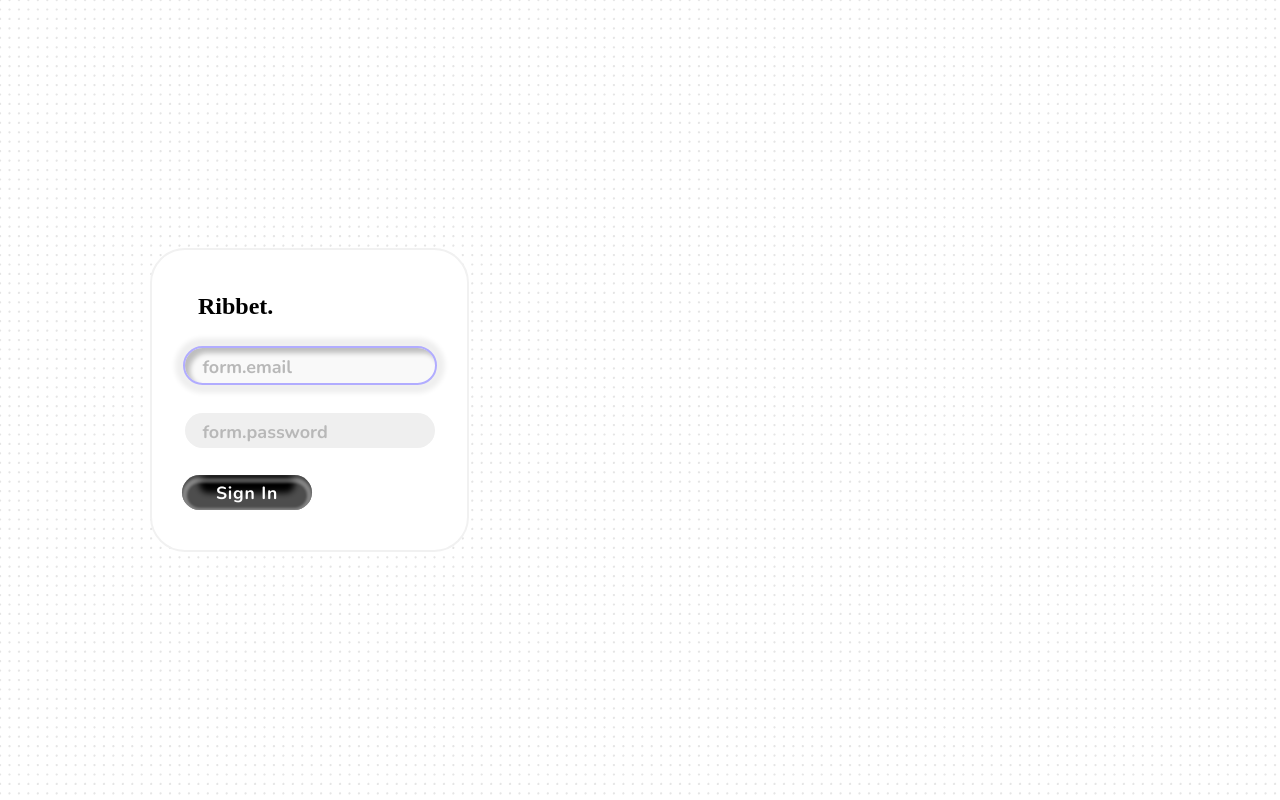
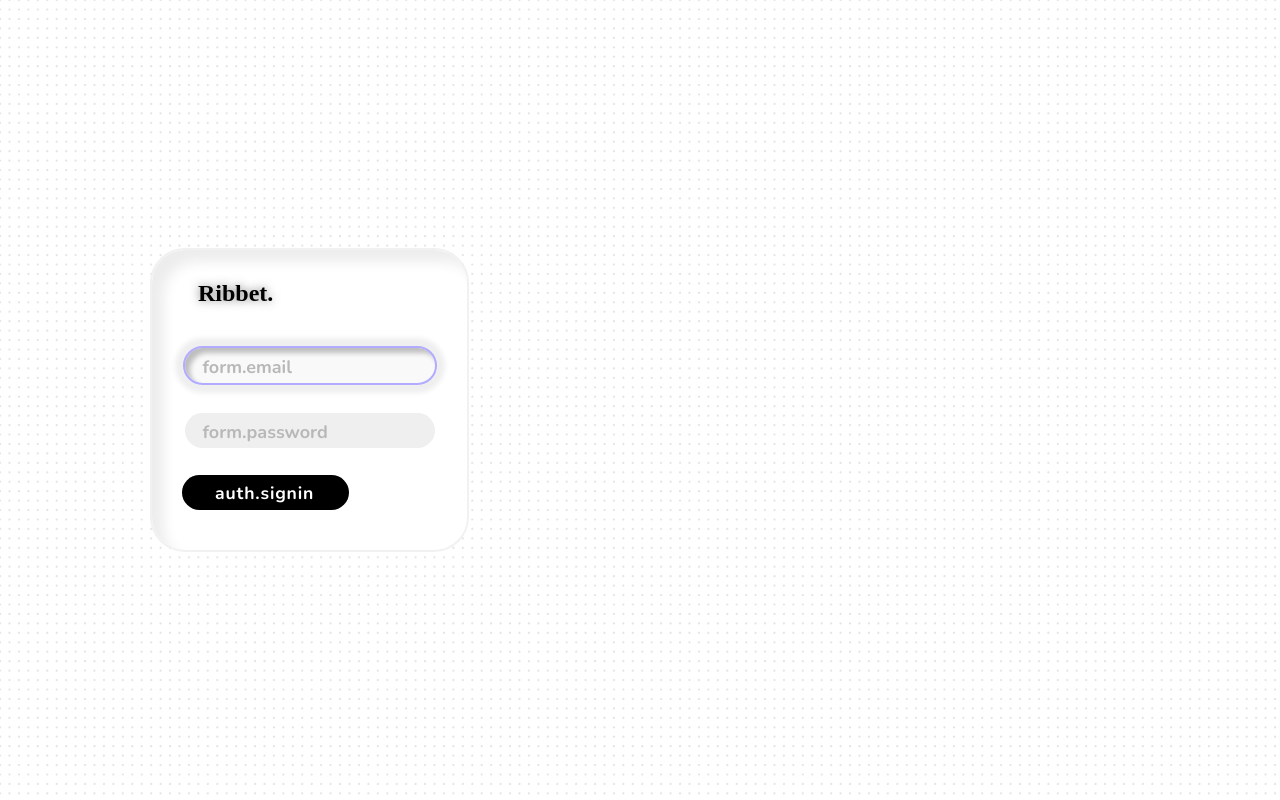
Before and after one commit to psoglav/ribbet-client, a Vue app: page / in a window 1280 px wide. Built offline with nearby package versions, Linux system fonts and the light colour scheme.

Commit message:
create button prototype

```diff
--- a/src/components/button/Button.vue
+++ b/src/components/button/Button.vue
@@ -1,60 +1,103 @@
 <template>
-  <div class="button">{{ value }}</div>
+  <div @click="handleClick" class="button" :class="{ loading }">
+    {{ value }}
+    <span class="button__loading-dots" :class="{ loading }">
+      <span></span>
+      <span></span>
+      <span></span>
+    </span>
+  </div>
 </template>
 
 <script setup>
+import { ref } from "vue";
+
 defineProps({
   value: String,
+});
+
+const loading = ref(false);
+
+const emit = defineEmits(["click"]);
+
+function handleClick() {
+  emit("click", {
+    async wait(promise) {
+      loading.value = true;
+      promise.then(() => {
+        loading.value = false;
+      });
+    },
+  });
+}
+
+defineExpose({
+  loading,
 });
 </script>
 
 <style lang="scss">
 .button {
-  width: 130px;
+  width: min-content;
+  padding: 0 33px;
+  white-space: nowrap;
   height: 35px;
   color: white;
   font-family: Nunito;
   font-weight: 700;
   letter-spacing: 0.05rem;
-  background-color: #000;
-  display: grid;
-  align-content: center;
+  background: #000;
+  display: flex;
+  align-items: center;
   font-size: 1.1rem;
   border-radius: 25px;
   position: relative;
   overflow: hidden;
   cursor: pointer;
-  filter: blur(0.7px);
   user-select: none;
   transition: box-shadow 1s ease;
+  gap: 2px;
+  // box-shadow: 0 0 0px calc(100vw / 2) black;
+  transition: max-width 0.5s ease;
 
+  &:active,
   &:hover {
-    filter: blur(0px);
     &::before,
     &::after {
+      opacity: 0.5;
       transition: none;
-      opacity: 0.5;
     }
   }
 
   &:active {
+    color: black;
+    background: rgb(128, 128, 128);
+  }
+
+  &.loading {
     box-shadow: 0 0 15px black;
     filter: blur(0px);
-    transition: none;
+    transition: box-shadow 1s ease;
     &::before,
     &::after {
-      transition: opacity 0.4s ease !important;
+      transition: opacity 0.4s ease;
       opacity: 0;
     }
   }
 
+  &.loading {
+    background-color: #000;
+    color: white;
+    cursor: progress;
+  }
+
   &::before,
   &::after {
+    opacity: 0;
     transition: opacity 0.05s ease, transform 0.2s ease;
     position: absolute;
     content: "";
     border-radius: 40px;
-    opacity: 0.3;
   }
 
   &::after {
--- a/src/locales/en.json
+++ b/src/locales/en.json
@@ -2,5 +2,8 @@
   "form": {
     "email": "Email",
     "password": "Password"
+  },
+  "auth": {
+    "signin": "Sign In"
   }
 }
--- a/src/locales/ru.json
+++ b/src/locales/ru.json
@@ -2,5 +2,8 @@
   "form": {
     "email": "Email",
     "password": "Пароль"
+  },
+  "auth": {
+    "signin": "Войти"
   }
 }
--- a/src/views/Playground.vue
+++ b/src/views/Playground.vue
@@ -4,7 +4,7 @@
       <h2>Ribbet.</h2>
       <Input :name="t('form.email')" autofocus />
       <Input :name="t('form.password')" secure />
-      <Button value="Sign In" />
+      <Button :value="t('auth.signin')" @click="signin" />
     </div>
   </div>
 </template>
@@ -21,12 +21,20 @@ const { t, locale } = useI18n({
 
 locale.value = "en";
 
+function signin(e) {
+  e.wait(
+    new Promise((resolve) => {
+      setTimeout(resolve, 3000);
+    })
+  );
+}
+
 defineExpose({
   t,
 });
 </script>
 
-<style lang="scss">
+<style lang="scss" scoped>
 .playground {
   background: url("../assets/img/bg.svg");
   height: 100vh;
@@ -36,13 +44,15 @@ defineExpose({
   padding: 150px;
 
   .container {
+    box-shadow: 12px 12px 13px rgba(0, 0, 0, 0.075) inset;
     gap: 25px;
     display: grid;
     padding: 30px;
-    background-color: #fff;
+    background-color: rgb(255, 255, 255);
     border: 2px rgb(241, 241, 241) solid;
     border-radius: 35px;
     padding-bottom: 40px;
+    overflow: hidden;
   }
 
   h2 {
@@ -52,6 +62,8 @@ defineExpose({
     height: 40px;
     display: grid;
     align-content: end;
+    display: flex;
+    text-shadow: 0 0 10px rgba(0, 0, 0, 0.5);
   }
 }
 </style>
```
